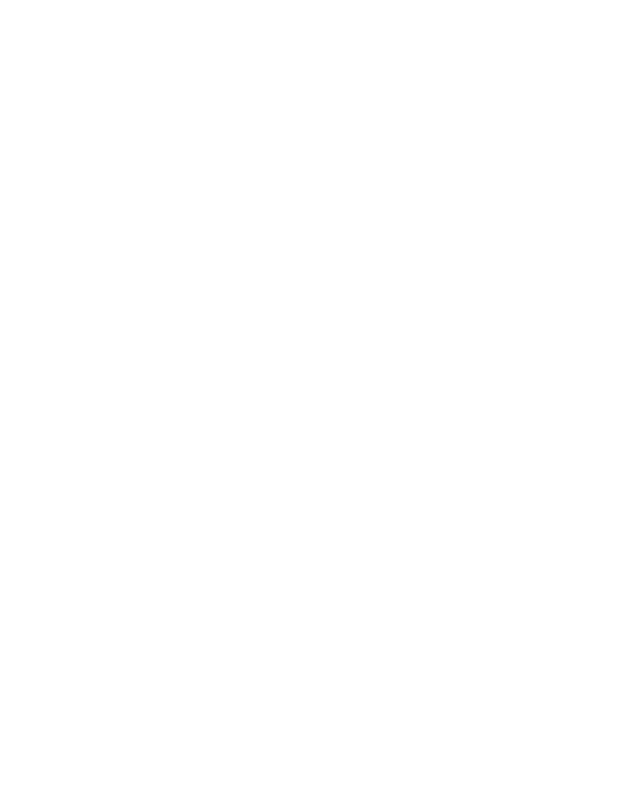
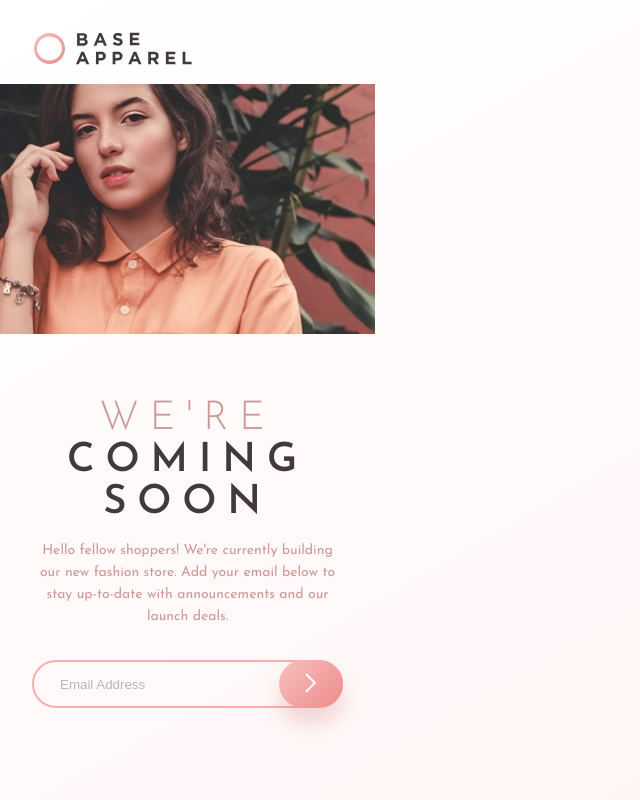
Before and after one commit to Tkharkhelauri/Base-apparel, a plain HTML site: page index.html in a window 1280 px wide. Shown: the whole page, without its empty margins (0-640 px from the left). Drawn offline with Linux system fonts and the light colour scheme.

Commit message:
Finished Grid Layout

```diff
--- a/index.html
+++ b/index.html
@@ -3,9 +3,40 @@
 <head>
     <meta charset="UTF-8">
     <meta name="viewport" content="width=device-width, initial-scale=1.0">
+    <link rel="icon" type="image/icon" href="./assets/favicon-32x32.png">
+    <link rel="stylesheet" href="./reset.css">
+    <link rel="stylesheet" href="./style.css">
     <title>Document</title>
 </head>
-<body>
+<body >
+    <header>
+        <img src="./assets/logo.svg" alt="logo">
+    </header>
+    <div class="images">
+        <img src="./assets/hero-mobile.jpg" alt="image_mobile">
+        <img src="./assets/hero-desktop.jpg" alt="image_desktop">
+    </div>
+    <div class="card">
 
+        <div class="only_text">
+            <h2>
+                WE'RE
+            </h2>
+            <h1>
+                COMING SOON
+            </h1>
+            <p class="invitation">
+                Hello fellow shoppers! We're currently building our new fashion store. Add your email below to stay up-to-date with announcements and our launch deals.
+            </p>
+        </div>
+        <form method="post" action="#">
+            <input type="email" placeholder="Email Address"  >
+            <button class="tap" type="submit">
+                <img src="./assets/icon-arrow.svg">
+            </button>
+
+        </form>
+
+    </div>
 </body>
 </html>
--- /dev/null
+++ b/reset.css
@@ -0,0 +1,45 @@
+html, body, div, span, applet, object, iframe,
+h1, h2, h3, h4, h5, h6, p, blockquote, pre,
+a, abbr, acronym, address, big, cite, code,
+del, dfn, em, img, ins, kbd, q, s, samp,
+small, strike, strong, sub, sup, tt, var,
+b, u, i, center,
+dl, dt, dd, ol, ul, li,
+fieldset, form, label, legend,
+table, caption, tbody, tfoot, thead, tr, th, td,
+article, aside, canvas, details, embed,
+figure, figcaption, footer, header, hgroup,
+menu, nav, output, ruby, section, summary,
+time, mark, audio, video {
+	margin: 0;
+	padding: 0;
+	border: 0;
+	font-size: 100%;
+	font: inherit;
+	vertical-align: baseline;
+}
+/* HTML5 display-role reset for older browsers */
+article, aside, details, figcaption, figure,
+footer, header, hgroup, menu, nav, section {
+	display: block;
+}
+body {
+	line-height: 1;
+}
+ol, ul {
+	list-style: none;
+}
+blockquote, q {
+	quotes: none;
+}
+blockquote:before, blockquote:after,
+q:before, q:after {
+	content: '';
+	content: none;
+}
+table {
+	border-collapse: collapse;
+	border-spacing: 0;
+}
+
+*{box-sizing: border-box;}
--- /dev/null
+++ b/style.css
@@ -0,0 +1,100 @@
+@import url('https://fonts.googleapis.com/css2?family=Josefin+Sans:wght@300;400;600&display=swap');
+body {
+    background: linear-gradient(150.03deg, #FFFFFF 0%, #FFF4F4 84.51%);
+    /* display: grid; */
+    height: 100vh;
+    font-family: 'Josefin Sans', sans-serif;
+    width: 375px;
+    display: grid;
+    grid-template-rows: 84px 250px 466px;
+}
+
+.images img[alt=image_desktop] {
+    display: none;
+}
+header {
+    height: 84px;
+}
+h2 {
+    font-family: 'Josefin Sans';
+    font-style: normal;
+    font-weight: 300;
+    font-size: 40px;
+    line-height: 42px;
+    text-align: center;
+    letter-spacing: 10.8254px;
+    color: #CE9898;
+    padding-top: 64px;
+}
+h1 {
+    font-weight: 600;
+    font-size: 40px;
+    line-height: 42px;
+    text-align: center;
+    letter-spacing: 10.8254px;
+    color: #423A3A;
+}
+p {
+    font-weight: 400;
+    font-size: 14px;
+    line-height: 22px;
+    text-align: center;
+    color: #CE9898;
+    padding: 16px 32px 32px;
+}
+.error {
+    font-weight: 400;
+    font-size: 13px;
+    line-height: 28px;
+    color: #F96464;
+}
+header img {
+    padding-top: 32px;
+    padding-left: 34px;
+}
+input {
+    text-indent: 24px;
+    opacity: 0.5;
+    border: 2px solid #F96464;
+    border-radius: 28px;
+    background-color: transparent;
+    height: 48px;
+    width: 311px;
+
+}
+.tap {
+    background: linear-gradient(135deg, #F8BFBF 0%, #EE8B8B 100%);
+    box-shadow: 0px 15px 20px rgba(198, 110, 110, 0.247569);
+    border-radius: 28px;
+    height: 48px;
+    width: 64px;
+    border: none;
+
+}
+form {
+    position: relative;
+    padding: 0px 32px 92px;
+}
+button {
+    position: absolute;
+    top: 0px;
+    left: 279px;
+}
+@media (min-width: 1440px){
+    body {
+        background-image: url(./assets/bg-pattern-desktop.svg);
+        grid-template-rows: 108px 404px;
+        grid-template-columns: 444px 610px;
+        column-gap: 220px;
+        padding-left: 165px;
+        row-gap: 137px;
+    }
+    .images img[alt=image_mobile] {
+        display: none;
+    }
+    .images img[alt=image_desktop] {
+        display: block;
+    }
+
+
+}
```
Also changed, not shown: assets/bg-pattern-desktop.svg (added), assets/favicon-32x32.png (added), assets/hero-desktop.jpg (added), assets/hero-mobile.jpg (added), assets/icon-arrow.svg (added), assets/icon-error.svg (added), assets/logo.svg (added), 2 other files.
